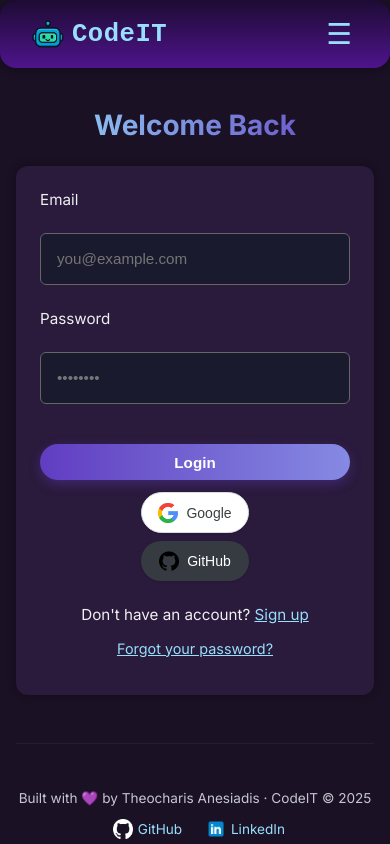
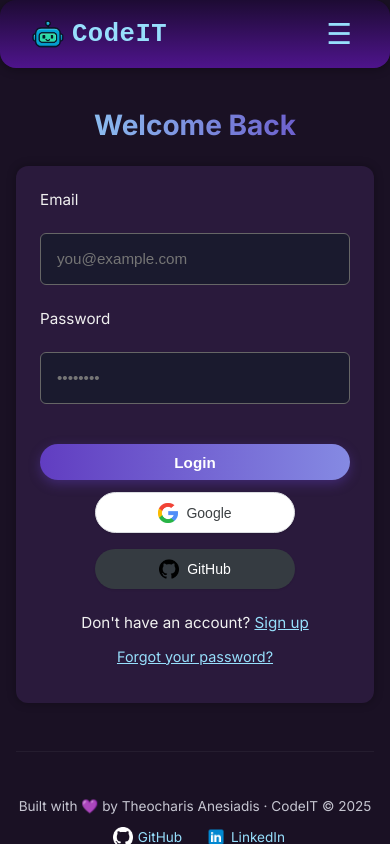
Before and after one commit to Anesiadis-Th/codeit, a React (Vite) app: page /login in a window 390 px wide. Built offline with nearby package versions, Linux system fonts and the light colour scheme; no server answers.

Commit message:
bug fixing

```diff
--- a/src/pages/Login.jsx
+++ b/src/pages/Login.jsx
@@ -101,7 +101,6 @@
               flexWrap: "wrap",
             }}
           >
-            <div className={globalStyles.authButtons}>
             <button
               type="button"
               onClick={() =>
@@ -131,7 +130,6 @@
               />
               GitHub
             </button>
-            </div>
           </div>
 
           {error && (
--- a/src/pages/Signup.jsx
+++ b/src/pages/Signup.jsx
@@ -142,7 +142,6 @@
             flexWrap: "wrap",
           }}
         >
-          <div className={globalStyles.authButtons}>
           <button
             type="button"
             onClick={() =>
@@ -173,7 +172,6 @@
             GitHub
           </button>
         </div>
-        </div>
 
         <p
           style={{
--- a/src/styles/globals.module.css
+++ b/src/styles/globals.module.css
@@ -831,19 +831,3 @@
     width: 60px;
   }
 }
-
-@media (max-width: 420px) {
-  .authButtons {
-    display: flex;
-    flex-direction: column;
-    gap: 0.5rem;
-    justify-content: stretch;
-  }
-
-  .buttonOAuth {
-    width: 100%;
-    min-width: 0;
-    max-width: none;
-    flex: 0 0 auto;
-  }
-}
```
Lines whose indentation alone changed are shown as unchanged.
